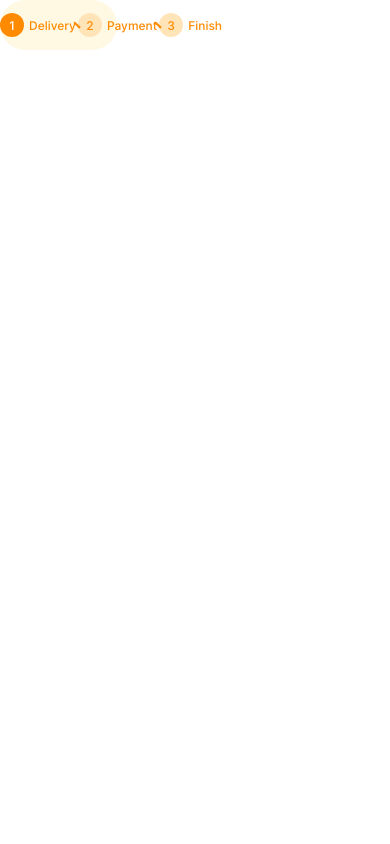
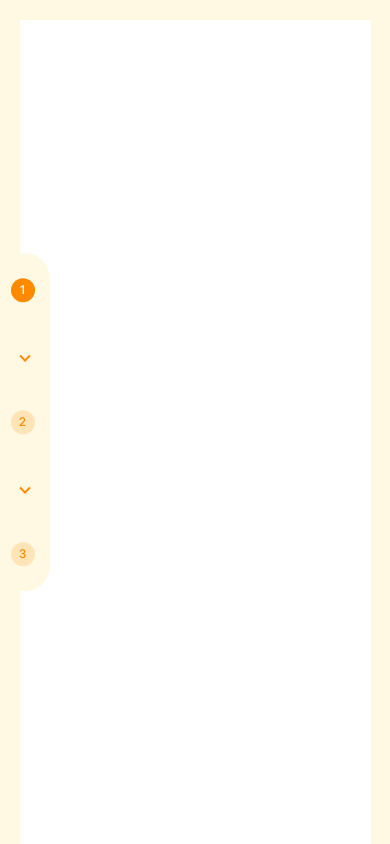
Before and after one commit to satriyawicaksana/jakmall, a Vue app: page / in a window 390 px wide. Shown: the top 844 px of the page. Built offline with nearby package versions, Linux system fonts and the light colour scheme.

Commit message:
adding responsive design in stepper

```diff
--- a/src/App.vue
+++ b/src/App.vue
@@ -87,6 +87,22 @@ html {
   font-size: 62.5%;
 }
 
+#app {
+  width: 100%;
+  min-height: 100vh;
+  background-color: ivory;
+  display: flex;
+  justify-content: center;
+  align-items: center;
+}
+
+.container {
+  width: 90%;
+  height: 90%;
+  background-color: white;
+  margin: 5% 0 5% 0;
+}
+
 .stepper {
   display: flex;
   flex-direction: row;
@@ -96,6 +112,27 @@ html {
   height: 50px;
   background-color: ivory;
   border-radius: 25px;
+  position: absolute;
+  left: 50%;
+  transform: translate(-50%, -50%);
+}
+
+@media (max-width: 1440px) {
+  .stepper {
+    width: 100%;
+  }
+}
+
+@media (max-width: 600px) {
+  .stepper {
+    position: fixed;
+    width: 50px;
+    height: 40%;
+    flex-direction: column;
+    left: 0;
+    top: 50%;
+    transform: translate(0, -50%);
+  }
 }
 
 .arrow {
@@ -106,4 +143,15 @@ html {
   border-left: none;
   transform: rotate(-45deg);
 }
+
+@media (max-width: 600px) {
+  .arrow {
+    transform: rotate(45deg);
+  }
+}
+
+.form {
+  width: 100%;
+  height: 1000px;
+}
 </style>
--- a/src/components/NavigationItem.vue
+++ b/src/components/NavigationItem.vue
@@ -40,4 +40,10 @@ orange-stepper = #FFE4B8;
   color: white;
   background-color: orange;
 }
+
+@media (max-width: 600px) {
+  p {
+    display: none;
+  }
+}
 </style>
```
